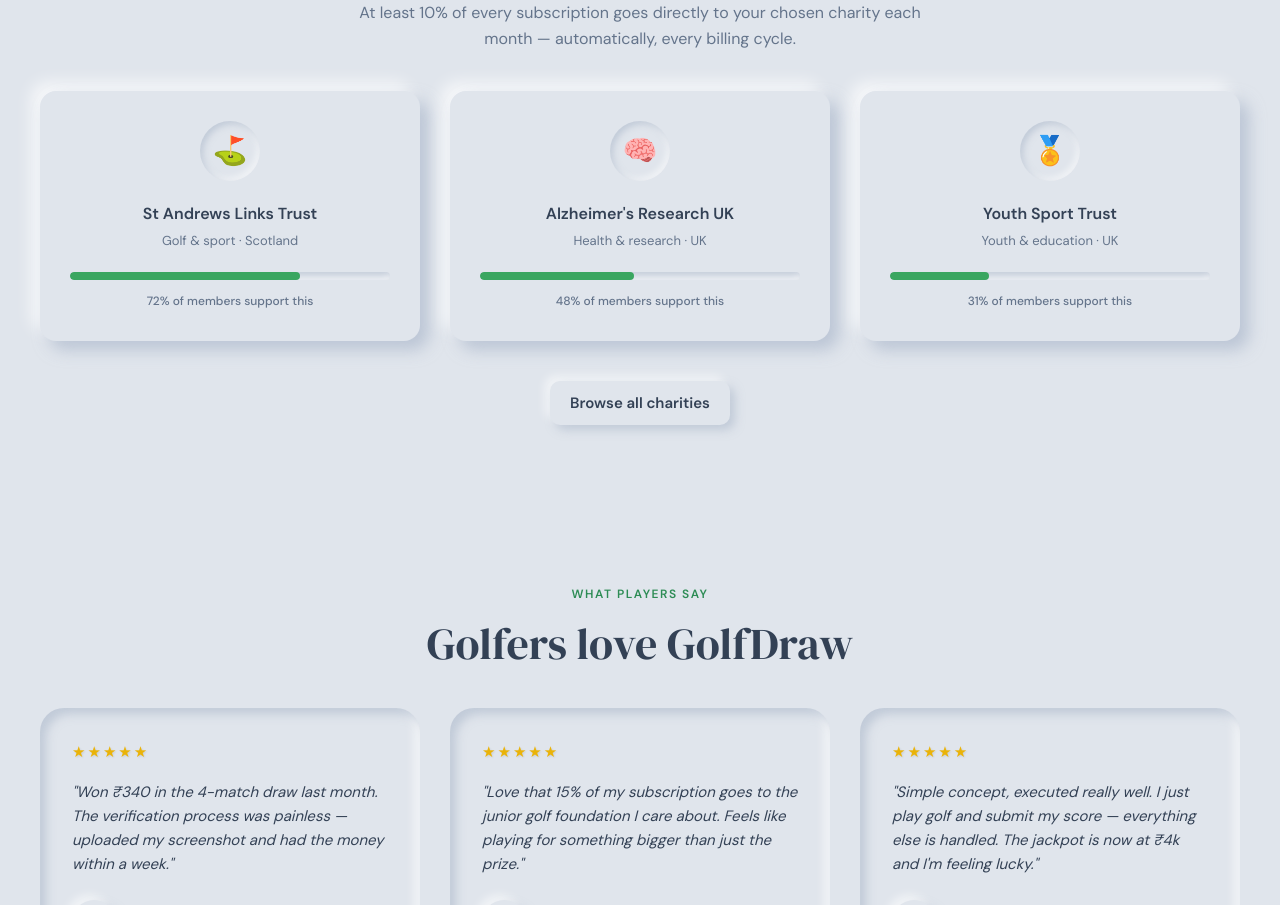
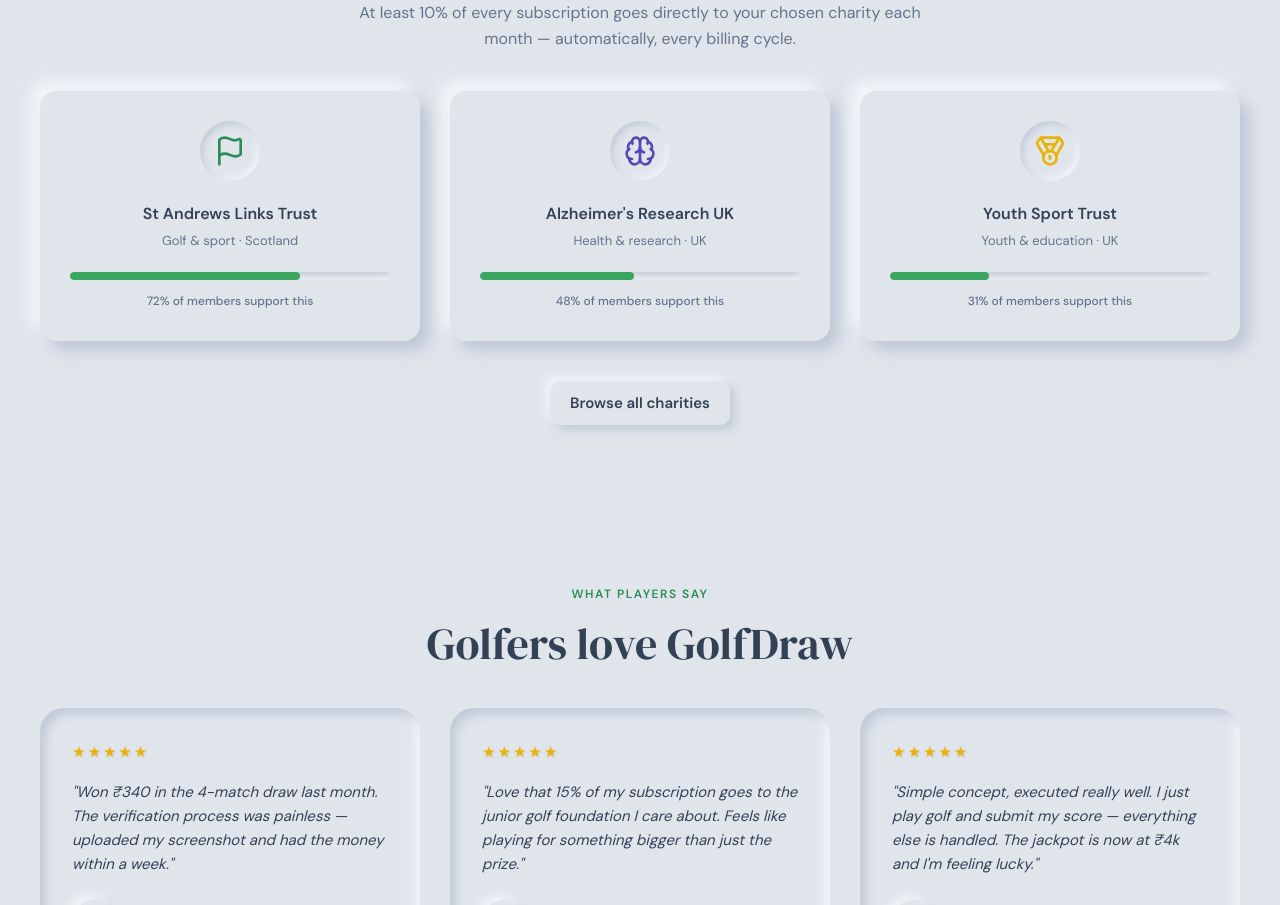
Before and after one commit to Keshav833/GolfDraw, a Next.js app: page / in a window 1280 px wide. Shown: the part 3700-4605 px from the top of the page. Built offline with nearby package versions, Linux system fonts and the light colour scheme.

Commit message:
some changes

```diff
--- a/app/page.tsx
+++ b/app/page.tsx
@@ -1,3 +1,5 @@
+import { Flag, Brain, Medal } from 'lucide-react';
+
 export default function HomePage() {
   return (
     <>
@@ -845,7 +847,9 @@
           </p>
           <div className="charity-grid">
             <div className="charity-card">
-              <div className="charity-logo">⛳</div>
+              <div className="charity-logo">
+                <Flag size={32} color="var(--accent-dark)" />
+              </div>
               <div className="charity-cname">St Andrews Links Trust</div>
               <div className="charity-cat">Golf & sport · Scotland</div>
               <div className="charity-bar-bg">
@@ -857,7 +861,9 @@
               <div className="charity-support">72% of members support this</div>
             </div>
             <div className="charity-card">
-              <div className="charity-logo">🧠</div>
+              <div className="charity-logo">
+                <Brain size={32} color="#534AB7" />
+              </div>
               <div className="charity-cname">Alzheimer's Research UK</div>
               <div className="charity-cat">Health & research · UK</div>
               <div className="charity-bar-bg">
@@ -869,7 +875,9 @@
               <div className="charity-support">48% of members support this</div>
             </div>
             <div className="charity-card">
-              <div className="charity-logo">🏅</div>
+              <div className="charity-logo">
+                <Medal size={32} color="var(--gold)" />
+              </div>
               <div className="charity-cname">Youth Sport Trust</div>
               <div className="charity-cat">Youth & education · UK</div>
               <div className="charity-bar-bg">
```
